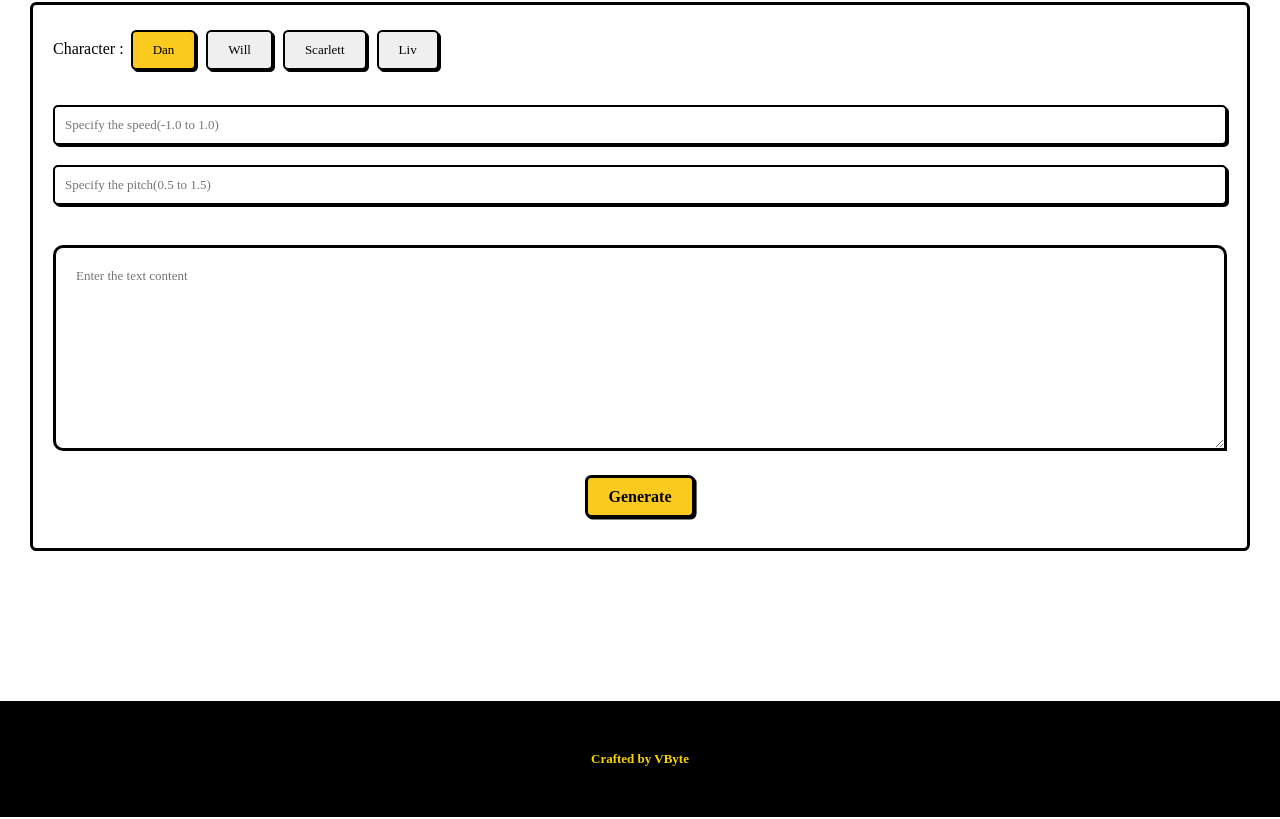
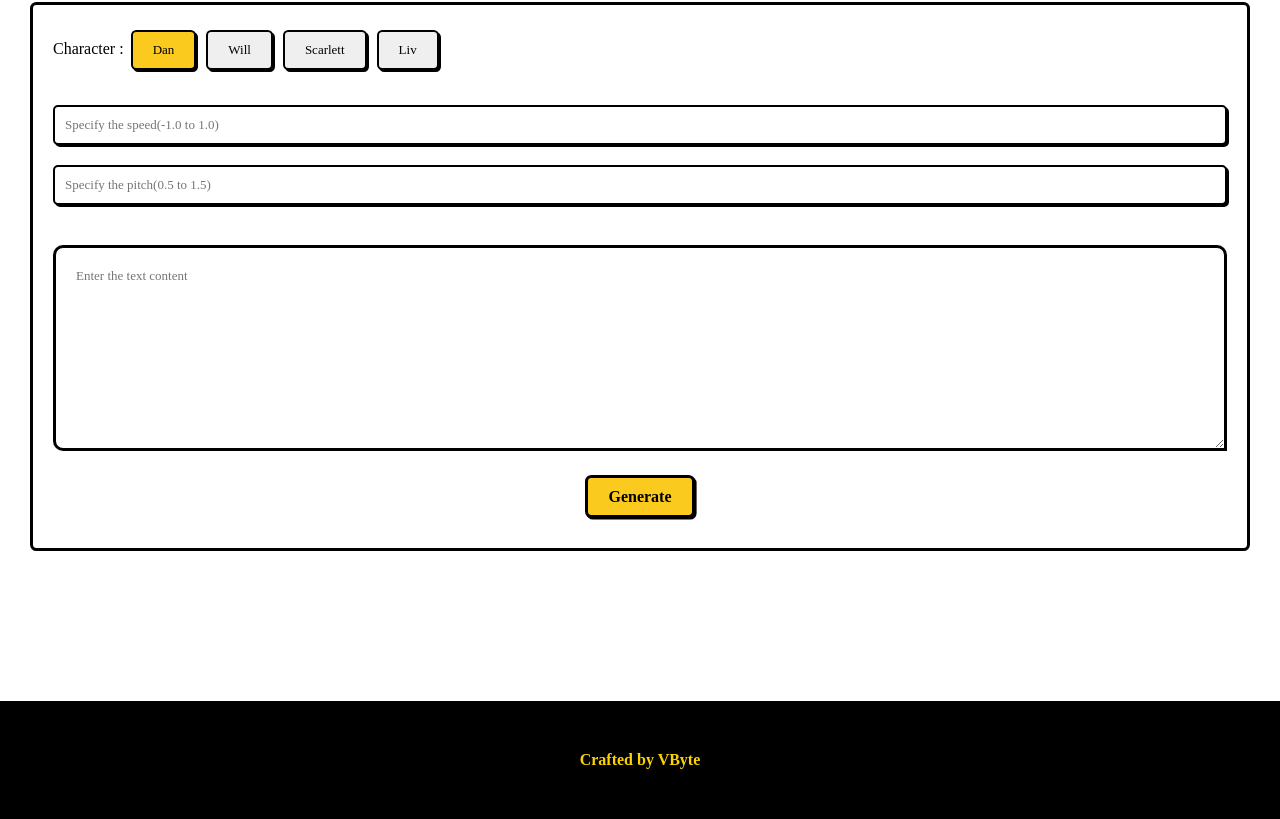
Before and after one commit to VByte-dev/TextaVox, a plain HTML site: page index.html in a window 1280 px wide. Shown: the part 353-1172 px from the top of the page. Drawn offline with nearby package versions, Linux system fonts and the light colour scheme; a web font is replaced by a local one.

Commit message:
Corrected

```diff
--- a/script.js
+++ b/script.js
@@ -102,7 +102,7 @@ document.querySelector("#generateB").addEventListener("click", () => {
       const jData = await fData.json();
       // console.log(jData);
       let audioFile = jData.OutputUri;
-      // console.log(audioFile);
+      console.log(audioFile.slice(60));
       document.querySelector("#audio").src = audioFile;
       document.querySelector("#audioD").href = audioFile;
     } catch {
@@ -119,6 +119,5 @@ document.querySelector('#pauseB').addEventListener('click', ()=>{
   document.querySelector("audio").pause();
 })
 document.querySelector('#downloadB').addEventListener('click', ()=>{
-  alert('Downloading');
   document.querySelector("#audioD").download = 'TextaVox.mp3';
 })
--- a/style.css
+++ b/style.css
@@ -164,7 +164,6 @@ body {
 
 /* Footer */
 .foot {
-  font-size: large;
   font-weight: bold;
   margin-top: 200px;
   display: flex;
@@ -323,6 +322,5 @@ body {
   /* Footer */
   .foot {
     margin-top: 100px;
-    font-size: small;
   }
 }
```
Also changed, not shown: index.html (+0 -1 lines).
